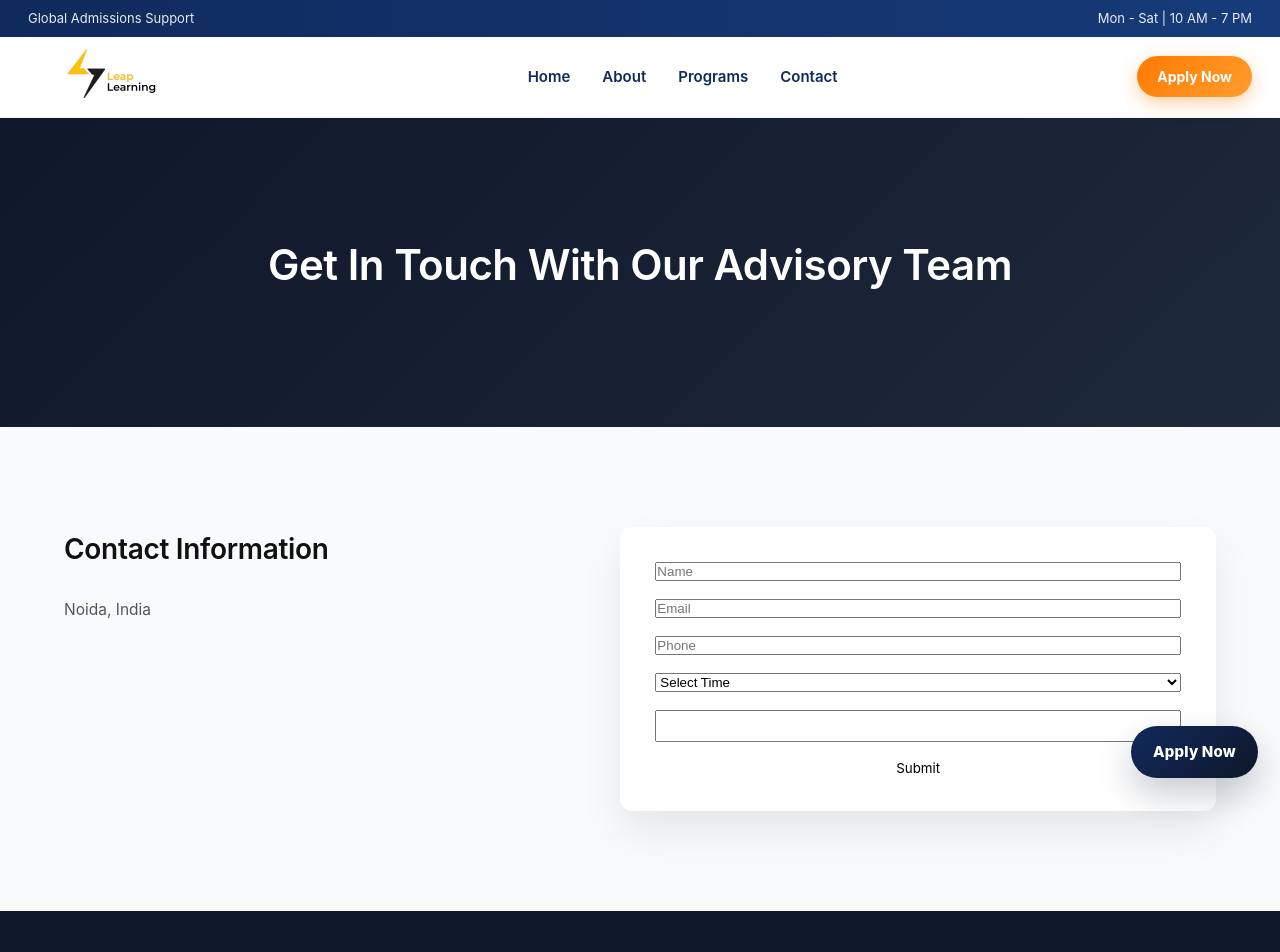
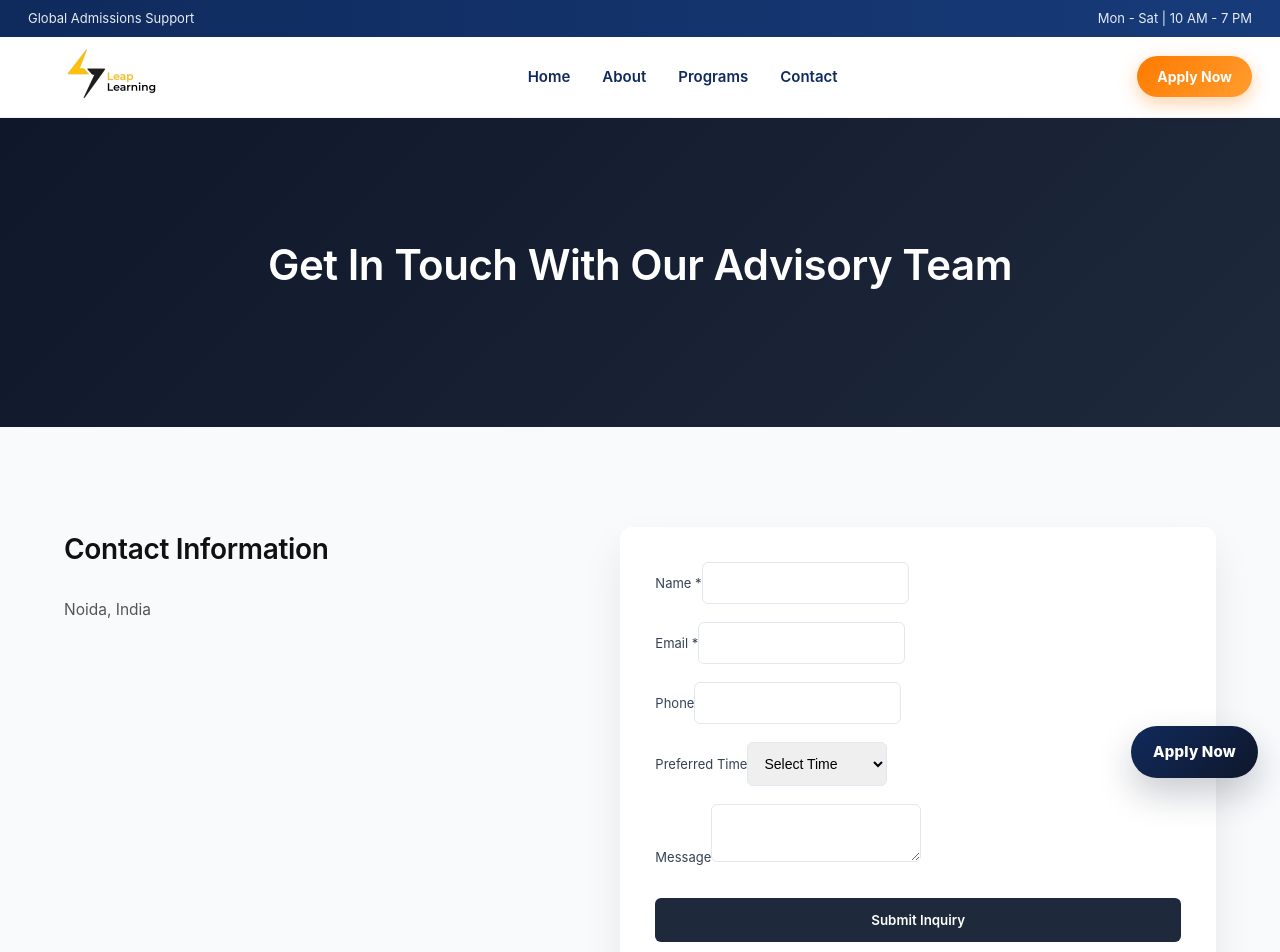
Before and after one commit to thefahadsameer/leaplearning, a React (Create React App) app in the folder leep-learning/: page /contact in a window 1280 px wide. Shown: the top 952 px of the page. Built offline with nearby package versions, Linux system fonts and the light colour scheme.

Commit message:
UI/UX fixed of contact page again

```diff
--- a/leep-learning/src/pages/Contact.jsx
+++ b/leep-learning/src/pages/Contact.jsx
@@ -31,10 +31,7 @@ function Contact() {
         body: JSON.stringify(formData),
       });
 
-      console.log("📡 Response status:", res.status);
-
       const data = await res.json();
-      console.log("📦 Response data:", data);
 
       if (data.success) {
         alert("✅ Inquiry submitted successfully!");
@@ -67,26 +64,71 @@ function Contact() {
       <section className="contact-section">
         <div className="contact-container contact-grid">
 
+          {/* LEFT */}
           <div className="contact-info">
             <h2>Contact Information</h2>
             <p>Noida, India</p>
           </div>
 
+          {/* RIGHT FORM */}
           <div className="contact-form-wrapper">
             <form className="contact-form" onSubmit={handleSubmit}>
 
-              <input name="name" value={formData.name} onChange={handleChange} placeholder="Name" required />
-              <input name="email" value={formData.email} onChange={handleChange} placeholder="Email" required />
-              <input name="phone" value={formData.phone} onChange={handleChange} placeholder="Phone" />
+              <div className="form-group">
+                <label>Name *</label>
+                <input
+                  name="name"
+                  value={formData.name}
+                  onChange={handleChange}
+                  required
+                />
+              </div>
 
-              <select name="timeSlot" value={formData.timeSlot} onChange={handleChange}>
-                <option value="">Select Time</option>
-                <option>10 AM - 12 PM</option>
-              </select>
+              <div className="form-group">
+                <label>Email *</label>
+                <input
+                  name="email"
+                  value={formData.email}
+                  onChange={handleChange}
+                  required
+                />
+              </div>
 
-              <textarea name="message" value={formData.message} onChange={handleChange} />
+              <div className="form-group">
+                <label>Phone</label>
+                <input
+                  name="phone"
+                  value={formData.phone}
+                  onChange={handleChange}
+                />
+              </div>
 
-              <button type="submit">Submit</button>
+              <div className="form-group">
+                <label>Preferred Time</label>
+                <select
+                  name="timeSlot"
+                  value={formData.timeSlot}
+                  onChange={handleChange}
+                >
+                  <option value="">Select Time</option>
+                  <option>10 AM - 12 PM</option>
+                  <option>12 PM - 2 PM</option>
+                  <option>2 PM - 4 PM</option>
+                </select>
+              </div>
+
+              <div className="form-group">
+                <label>Message</label>
+                <textarea
+                  name="message"
+                  value={formData.message}
+                  onChange={handleChange}
+                />
+              </div>
+
+              <button type="submit" className="contact-btn">
+                Submit Inquiry
+              </button>
 
             </form>
           </div>
```
